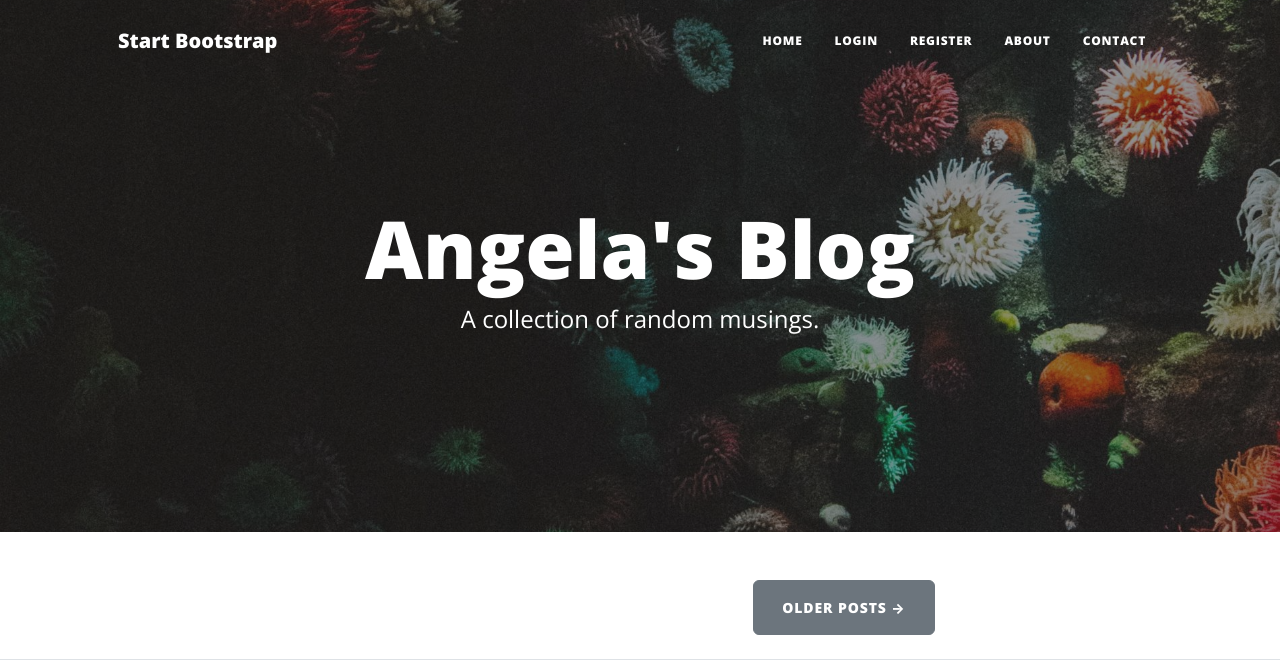
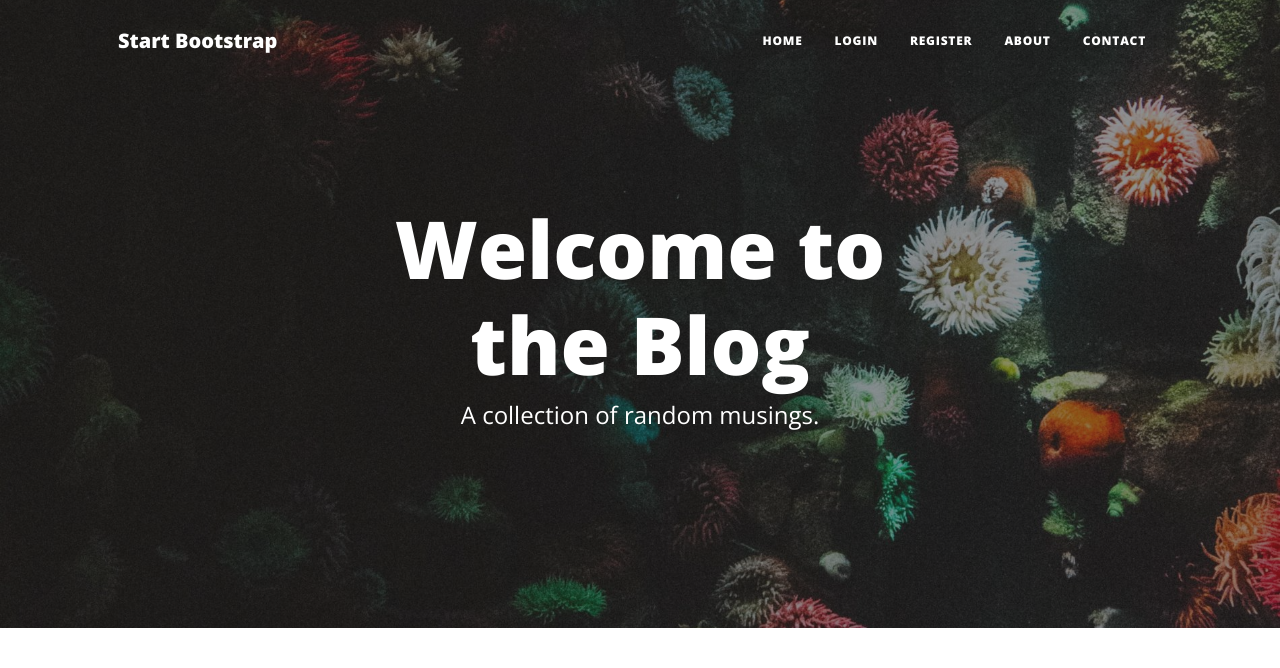
Before and after one commit to AbsharManu/day-70-starting-files-blog-with-users, a Flask app: page / in a window 1280 px wide. Shown: the top 668 px of the page. Run offline with Flask 3, Linux system fonts and the light colour scheme; data that the repository does not hold is empty; some libraries are stand-ins or nearby versions.

Commit message:
change the h1 in index.html.

```diff
--- a/templates/index.html
+++ b/templates/index.html
@@ -12,7 +12,7 @@
           {% if current_user.is_authenticated: %}
           <h1>{{ current_user.name }}'s Blog</h1>
           {% else %}
-          <h1>Angela's Blog</h1>
+          <h1>Welcome to the Blog</h1>
           {% endif %}
           <span class="subheading">A collection of random musings.</span>
         </div>
```
